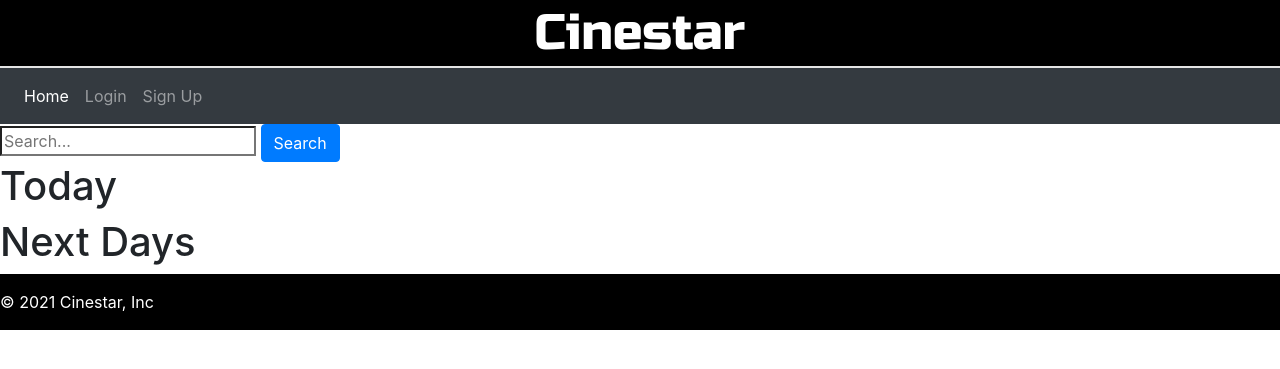
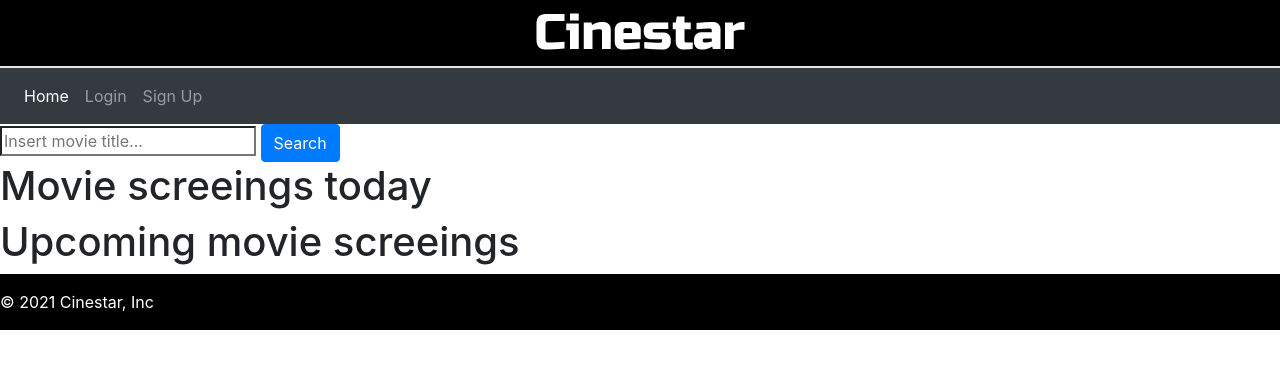
Before and after one commit to SiboraBaboci/cinema-theater, a Flask app: page / in a window 1280 px wide. Shown: the top 369 px of the page. Run offline with Flask 2, Linux system fonts and the light colour scheme; data that the repository does not hold is empty; some libraries are stand-ins or nearby versions.

Commit message:
adapted style of main

```diff
--- a/website/template/main_view.html
+++ b/website/template/main_view.html
@@ -14,14 +14,14 @@
   <script src="https://maxcdn.bootstrapcdn.com/bootstrap/4.5.2/js/bootstrap.min.js"></script>
 </head>
 <body class="overflow-auto">
-  <form>
-    <input type="search" placeholder="Search...">
-    <button class="btn btn-primary" >Search</button>
+  <form id="main_search_container">
+    <input id="main_search_form" type="search" placeholder="Insert movie title...">
+    <button id="main_search_button" class="btn btn-primary" >Search</button>
   </form>
 
-  <h1>Today</h1>
+  <h1 class="main_heading">Movie screeings today</h1>
 
-  <div class="container">
+  <div id="main_movie_slideshow">
     <div class="row">
 
       {% for projection in past_projections %}
@@ -41,7 +41,7 @@
     </div>
   </div>
 
-  <h1>Next Days</h1>
+  <h1 class="main_heading">Upcoming movie screeings </h1>
 
   <div class="container">
     <div class="row">
```
